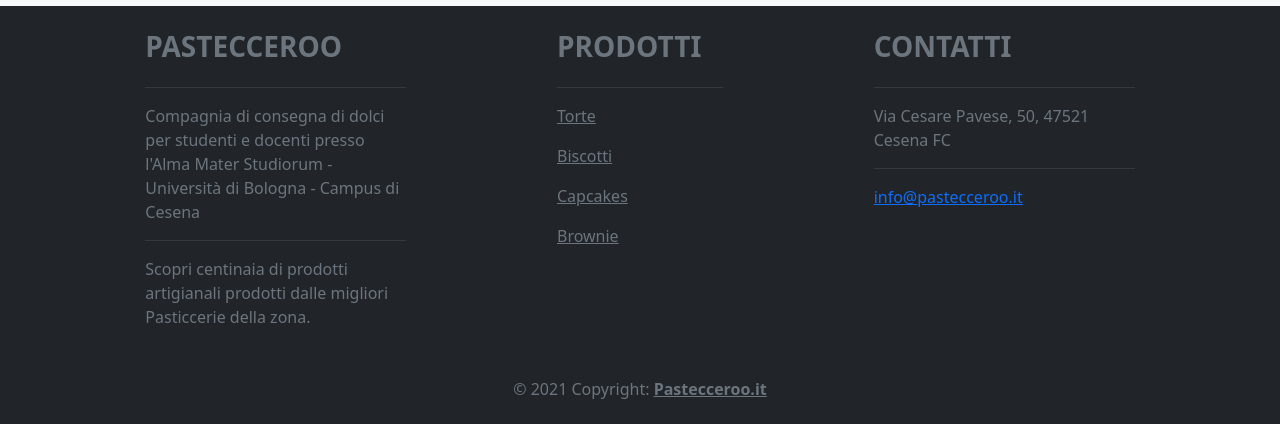
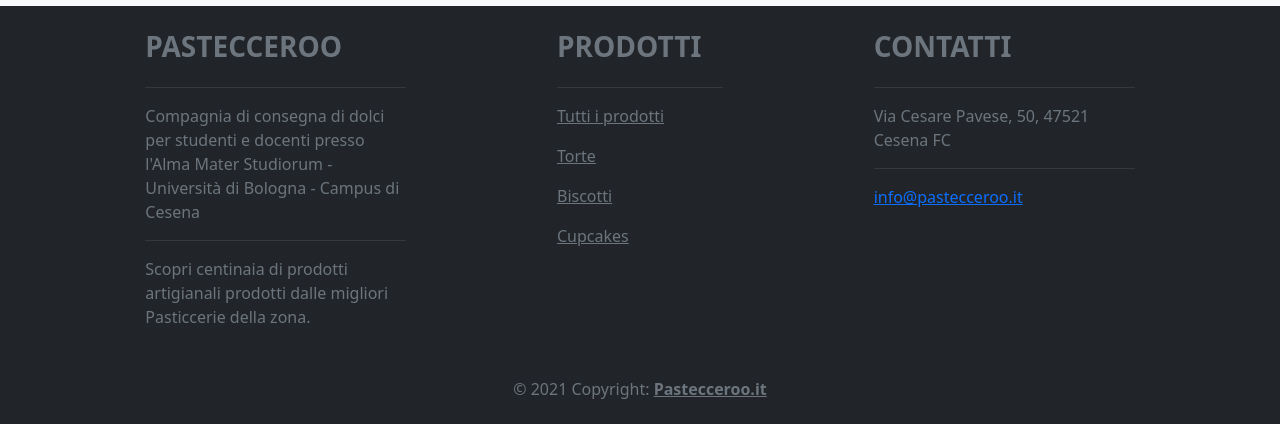
Before and after one commit to ProgettoTW/elab_tw, a PHP site: page /elab_tw/products_list.php in a window 1280 px wide. Shown: the part 246-670 px from the top of the page. Run offline with PHP 8.4, Linux system fonts and the light colour scheme; data that the repository does not hold is empty; some libraries are stand-ins or nearby versions.

Commit message:
Fixed unregistered users products list + footer typos

```diff
--- a/includes/footer.php
+++ b/includes/footer.php
@@ -14,16 +14,16 @@
                 <h3 class="text-uppercase fw-bold my-4"> Prodotti </h3>
                 <hr>
                 <p>
+                    <a href="#" class="text-reset">Tutti i prodotti</a>
+                </p>
+                <p>
                     <a href="#" class="text-reset">Torte</a>
                 </p>
                 <p>
                     <a href="#" class="text-reset">Biscotti</a>
                 </p>
                 <p>
-                    <a href="#" class="text-reset">Capcakes</a>
-                </p>
-                <p>
-                    <a href="#" class="text-reset">Brownie</a>
+                    <a href="#" class="text-reset">Cupcakes</a>
                 </p>
             </div>
             <div class="col-md-4 col-lg-3 col-xl-3 mx-auto mb-md-0 mb-4">
--- a/products_list.php
+++ b/products_list.php
@@ -57,6 +57,7 @@ $allCats = $categories->getAll();
                                             <h5 class="card-title"><?php echo $row->getName(); ?></h5>
                                             <p class="card-text">Prezzo: <?php echo $row->getPrice(); ?> €</p>
                                             <?php
+                                            if (login_check($db)) {
                                                 if ($quantity > 0) {
                                                     ?>
                                                     <button class="btn btn-primary" name="add" type="submit"
@@ -68,6 +69,7 @@ $allCats = $categories->getAll();
                                                             value="esaurito">ESAURITO
                                                     </button>
                                                     <?php
+                                                }
                                             }
                                             ?>
                                         </div>
```
Lines whose indentation alone changed are shown as unchanged.
